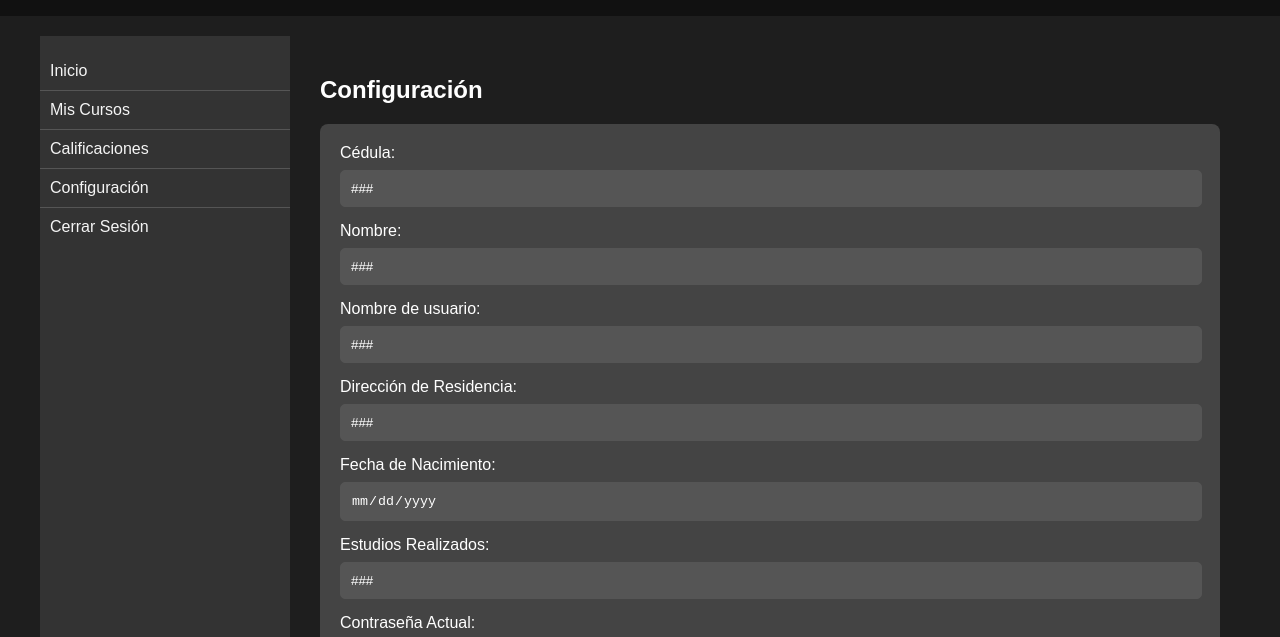
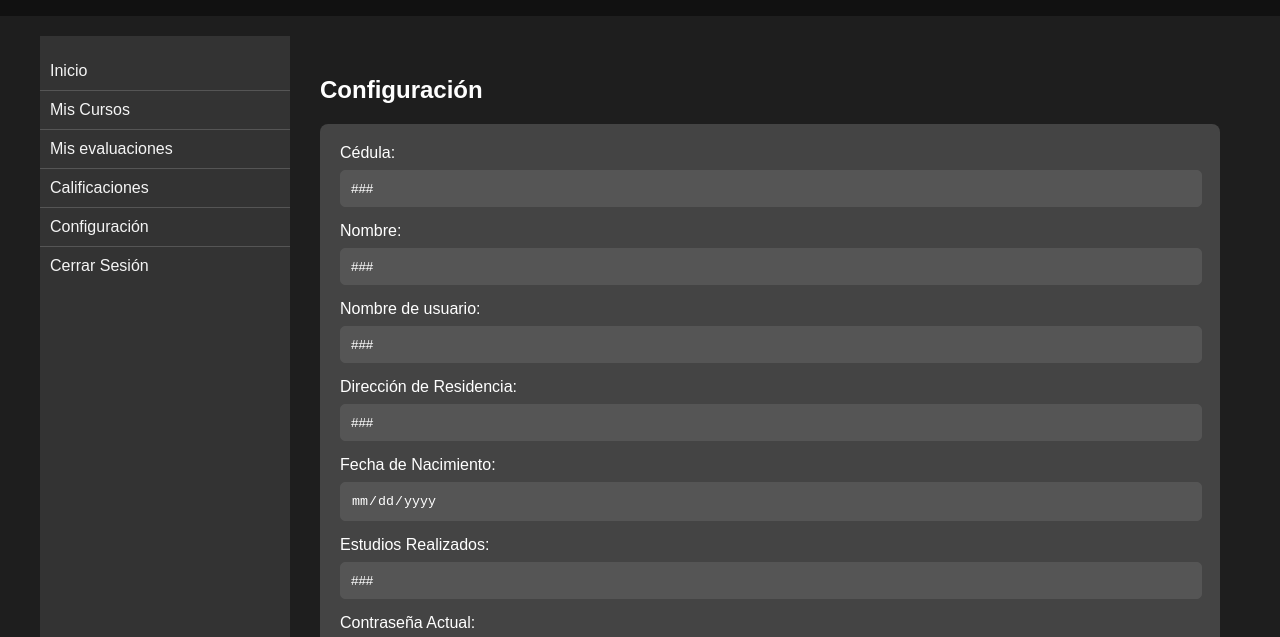
Before and after one commit to Jorgeartuz/ProyectoFinal, a plain HTML site: page PROYECTO/html/configuracionEstudiante.html in a window 1280 px wide. Shown: the part 94-731 px from the top of the page. Drawn offline with Linux system fonts and the light colour scheme.

Commit message:
Add files via upload

```diff
--- a/PROYECTO/html/configuracionEstudiante.html
+++ b/PROYECTO/html/configuracionEstudiante.html
@@ -25,6 +25,7 @@
             <ul>
                 <li><a href="../html/PanelEstudiante.html">Inicio</a></li>
                 <li><a href="../html/cursosEstudiante.html">Mis Cursos</a> </li>
+                <li><a href="../html/evaluacionEstudiante.html">Mis evaluaciones</a> </li>
                 <li><a href="../html/calificacionEstudiante.html">Calificaciones</a></li>
                 <li><a href="../html/configuracionEstudiante.html">Configuración</a></li>
                 <li><a href="../html/InicioDeSesion.html">Cerrar Sesión</a></li>
```
